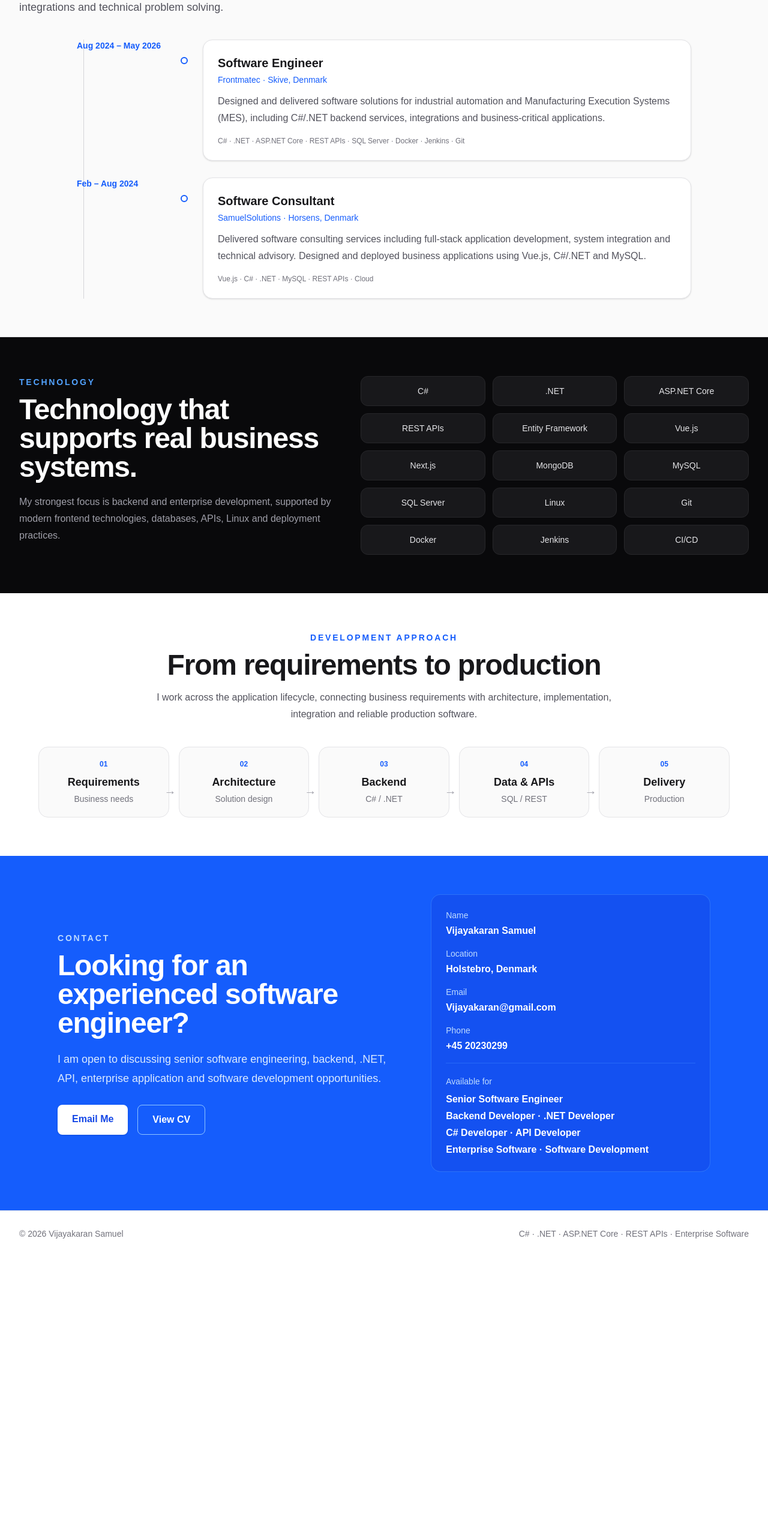
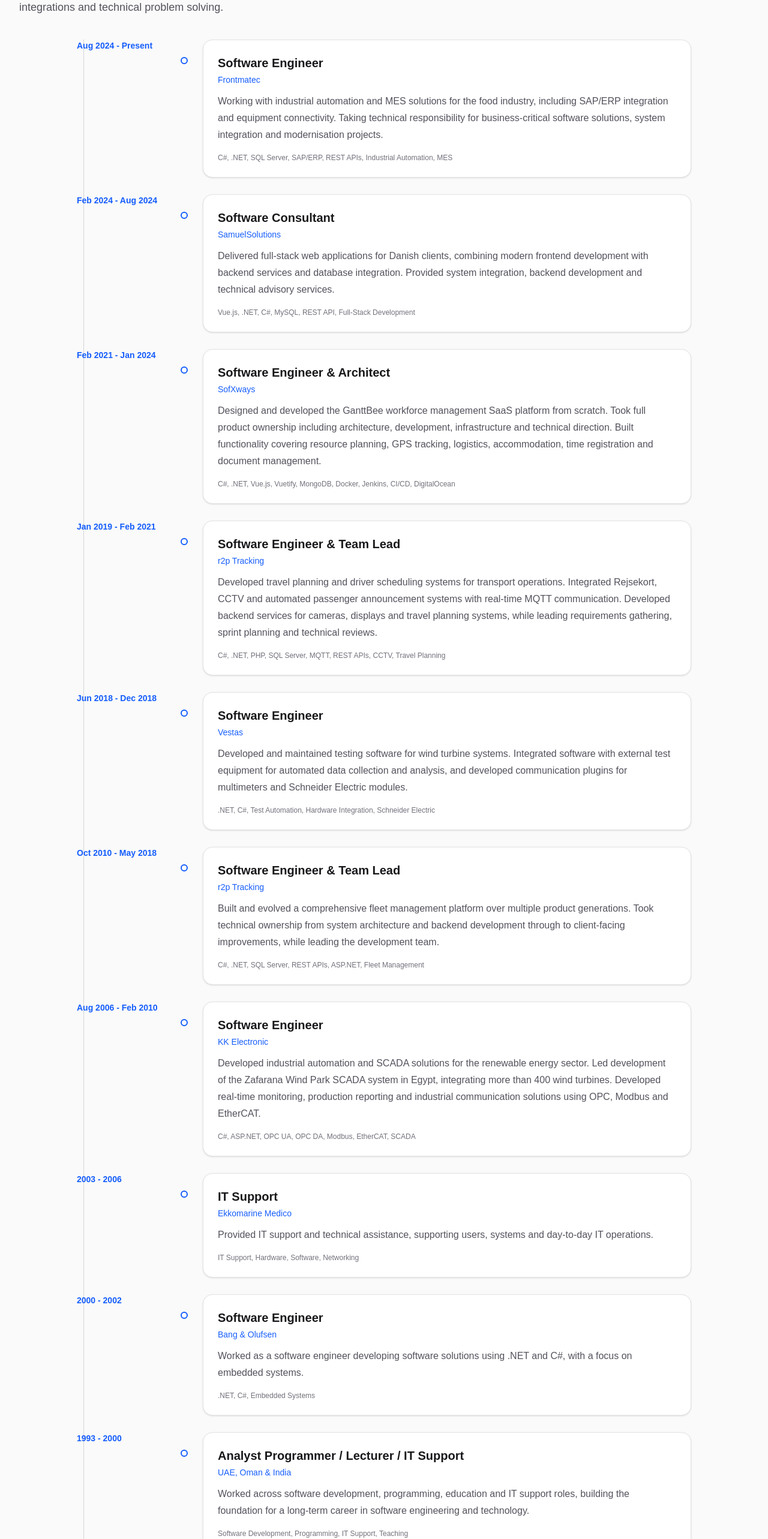
Before and after one commit to Vijayakaran/vijayakaran-portfolio, a Next.js app: page / in a window 1280 px wide. Shown: the part 4252-6818 px from the top of the page at 60% size. Before the commit the page ends 6347 px from the top, so only its background shows below. Built offline with nearby package versions, Linux system fonts and the light colour scheme.

Commit message:
experiences added

```diff
--- a/app/page.tsx
+++ b/app/page.tsx
@@ -60,25 +60,105 @@ const capabilities = [
 
 const career = [
   {
-    period: "Aug 2024 – May 2026",
+    period: "Aug 2024 - Present",
     role: "Software Engineer",
-    company: "Frontmatec · Skive, Denmark",
+    company: "Frontmatec",
     description:
-      "Designed and delivered software solutions for industrial automation and Manufacturing Execution Systems (MES), including C#/.NET backend services, integrations and business-critical applications.",
+      "Working with industrial automation and MES solutions for the food industry, including SAP/ERP integration and equipment connectivity. Taking technical responsibility for business-critical software solutions, system integration and modernisation projects.",
     technologies:
-      "C# · .NET · ASP.NET Core · REST APIs · SQL Server · Docker · Jenkins · Git",
+      "C#, .NET, SQL Server, SAP/ERP, REST APIs, Industrial Automation, MES",
   },
+
   {
-    period: "Feb – Aug 2024",
+    period: "Feb 2024 - Aug 2024",
     role: "Software Consultant",
-    company: "SamuelSolutions · Horsens, Denmark",
+    company: "SamuelSolutions",
     description:
-      "Delivered software consulting services including full-stack application development, system integration and technical advisory. Designed and deployed business applications using Vue.js, C#/.NET and MySQL.",
+      "Delivered full-stack web applications for Danish clients, combining modern frontend development with backend services and database integration. Provided system integration, backend development and technical advisory services.",
     technologies:
-      "Vue.js · C# · .NET · MySQL · REST APIs · Cloud",
+      "Vue.js, .NET, C#, MySQL, REST API, Full-Stack Development",
+  },
+
+  {
+    period: "Feb 2021 - Jan 2024",
+    role: "Software Engineer & Architect",
+    company: "SofXways",
+    description:
+      "Designed and developed the GanttBee workforce management SaaS platform from scratch. Took full product ownership including architecture, development, infrastructure and technical direction. Built functionality covering resource planning, GPS tracking, logistics, accommodation, time registration and document management.",
+    technologies:
+      "C#, .NET, Vue.js, Vuetify, MongoDB, Docker, Jenkins, CI/CD, DigitalOcean",
+  },
+
+  {
+    period: "Jan 2019 - Feb 2021",
+    role: "Software Engineer & Team Lead",
+    company: "r2p Tracking",
+    description:
+      "Developed travel planning and driver scheduling systems for transport operations. Integrated Rejsekort, CCTV and automated passenger announcement systems with real-time MQTT communication. Developed backend services for cameras, displays and travel planning systems, while leading requirements gathering, sprint planning and technical reviews.",
+    technologies:
+      "C#, .NET, PHP, SQL Server, MQTT, REST APIs, CCTV, Travel Planning",
+  },
+
+  {
+    period: "Jun 2018 - Dec 2018",
+    role: "Software Engineer",
+    company: "Vestas",
+    description:
+      "Developed and maintained testing software for wind turbine systems. Integrated software with external test equipment for automated data collection and analysis, and developed communication plugins for multimeters and Schneider Electric modules.",
+    technologies:
+      ".NET, C#, Test Automation, Hardware Integration, Schneider Electric",
+  },
+
+  {
+    period: "Oct 2010 - May 2018",
+    role: "Software Engineer & Team Lead",
+    company: "r2p Tracking",
+    description:
+      "Built and evolved a comprehensive fleet management platform over multiple product generations. Took technical ownership from system architecture and backend development through to client-facing improvements, while leading the development team.",
+    technologies:
+      "C#, .NET, SQL Server, REST APIs, ASP.NET, Fleet Management",
+  },
+
+  {
+    period: "Aug 2006 - Feb 2010",
+    role: "Software Engineer",
+    company: "KK Electronic",
+    description:
+      "Developed industrial automation and SCADA solutions for the renewable energy sector. Led development of the Zafarana Wind Park SCADA system in Egypt, integrating more than 400 wind turbines. Developed real-time monitoring, production reporting and industrial communication solutions using OPC, Modbus and EtherCAT.",
+    technologies:
+      "C#, ASP.NET, OPC UA, OPC DA, Modbus, EtherCAT, SCADA",
+  },
+
+  {
+    period: "2003 - 2006",
+    role: "IT Support",
+    company: "Ekkomarine Medico",
+    description:
+      "Provided IT support and technical assistance, supporting users, systems and day-to-day IT operations.",
+    technologies:
+      "IT Support, Hardware, Software, Networking",
+  },
+
+  {
+    period: "2000 - 2002",
+    role: "Software Engineer",
+    company: "Bang & Olufsen",
+    description:
+      "Worked as a software engineer developing software solutions using .NET and C#, with a focus on embedded systems.",
+    technologies:
+      ".NET, C#, Embedded Systems",
+  },
+
+  {
+    period: "1993 - 2000",
+    role: "Analyst Programmer / Lecturer / IT Support",
+    company: "UAE, Oman & India",
+    description:
+      "Worked across software development, programming, education and IT support roles, building the foundation for a long-term career in software engineering and technology.",
+    technologies:
+      "Software Development, Programming, IT Support, Teaching",
   },
 ];
-
 const developmentSteps = [
   ["01", "Requirements", "Business needs"],
   ["02", "Architecture", "Solution design"],
```
